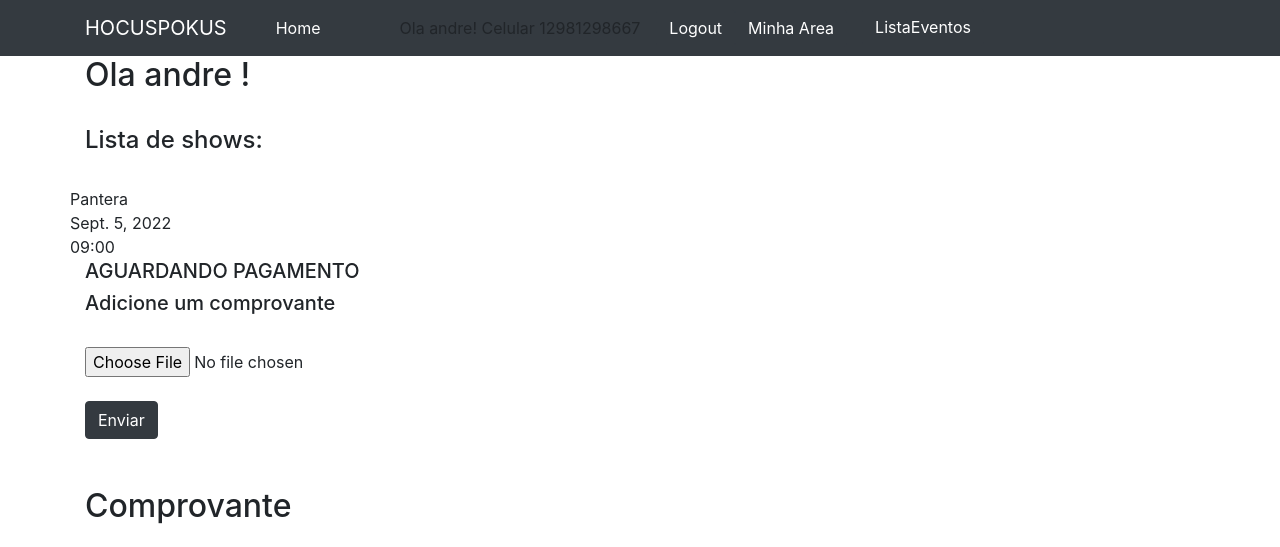
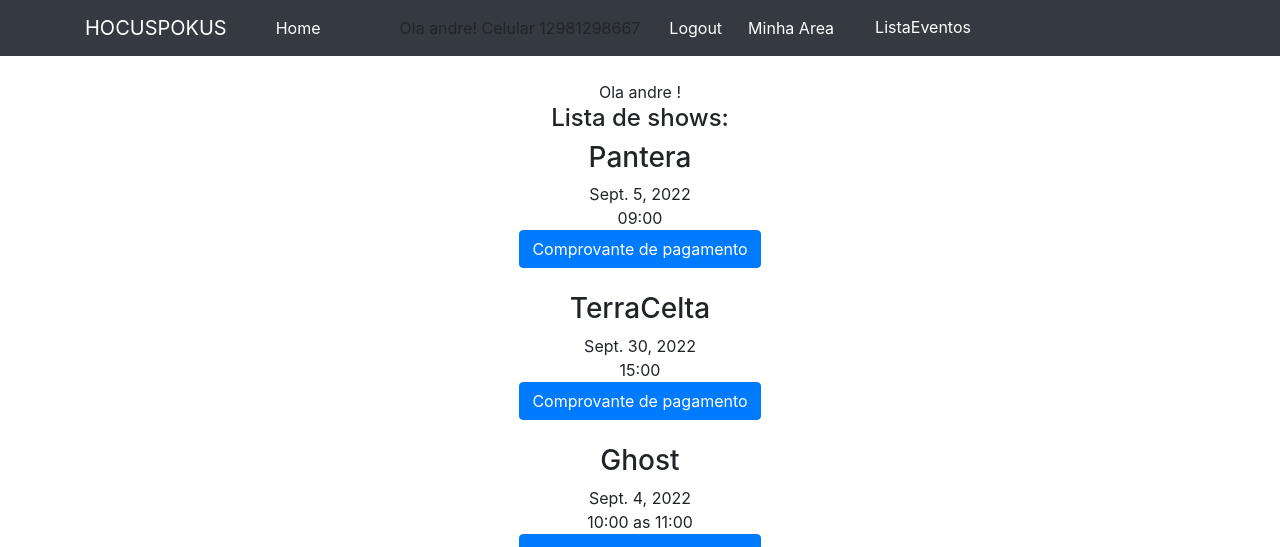
Before and after one commit to andregeraseev/hocusf, a Django app: page /dashboard in a window 1280 px wide. Shown: the top 547 px of the page. Run offline with Django 4.2, Linux system fonts and the light colour scheme; a user stored in the database is signed in; data comes from the database, SQL or seed files in the repository; both versions use the stored data as it was after the commit; some libraries are stand-ins or nearby versions.

Commit message:
comprovante finaliznando modal

```diff
--- a/templates/base.html
+++ b/templates/base.html
@@ -30,7 +30,7 @@
   <div class="collapse navbar-collapse row" id="navbarSupportedContent">
     <ul class="navbar-nav mr-auto ">
       <li class="nav-item active ">
-        <a class="nav-link align-items-center px-md-5" href="http://127.0.0.1:8000/">Home <span class="sr-only">(current)</span></a>
+        <a class="nav-link align-items-center px-md-5" href="{% url 'home' %}">Home <span class="sr-only">(current)</span></a>
       </li>
         {% if user.is_authenticated %}
         <div class="container align-items-center">
--- a/templates/dashboard.html
+++ b/templates/dashboard.html
@@ -3,32 +3,50 @@
 
 {% block content %}
 <body>
-<div class="container">
+
+<div class="container mt-4 text-center"
     <h2> Ola {{ user.username }} ! </h2><br>
 <!--{{ request.user.usuario.cpf }}<br>-->
-    <h4>Lista de shows:</h4> <br>
-    </div>
+    <h4>Lista de shows:</h4>
+
 {% for evento in eventos %}
 
-
-<div class="container">
-    <div class="row">
-{{ evento }}<br>
+<h3>{{ evento }}</h3>
 {{ evento.data_do_show }}<br>
 {{ evento.horario_do_show }}<br>
-</div>
+
+<!-- Button trigger modal -->
+<button type="button" class="btn btn-primary mb-4" data-toggle="modal" data-target="#{{ evento }}">
+  Comprovante de pagamento
+</button>
+    <br>
+
+{% endfor %}
+
+{% for evento in eventos %}
+{% for area in evento.lista_reserva_sr.all %}
+
+{% if area.cpf == request.user.usuario.cpf %}
+<!-- Modal -->
+<div class="modal fade" id="{{ evento }}" tabindex="-1" role="dialog" aria-labelledby="{{ evento }}Label" aria-hidden="true">
+  <div class="modal-dialog" role="document">
+    <div class="modal-content">
+      <div class="modal-header">
+        <h5 class="modal-title" id="{{ evento }}Label">{{ evento }}</h5>
+        <button type="button" class="close" data-dismiss="modal" aria-label="Close">
+          <span aria-hidden="true">&times;</span>
+        </button>
+      </div>
+      <div class="modal-body ">
 
 
 
-{% for area in evento.lista_reserva_sr.all %}
-{% if area.cpf == request.user.usuario.cpf %}
-
-{% if area.pagamento %} <h5 >STATUS: PAGO</h5> {% else %}<h5 > AGUARDANDO PAGAMENTO </h5>{% endif %}
+{% if area.pagamento %} <h6 >STATUS: PAGO</h6> {% else %}<h6> AGUARDANDO CONFIRMAÇÂO </h6>{% endif %}
 
 
+<div class="container ">
 
-
-        <div class="row-6">
+        <div class="text center">
           <!--Simple Form-->
           <h5 >Adicione um comprovante</h5><br>
           <form method="post" enctype="multipart/form-data">
@@ -36,17 +54,16 @@
                 <input type="hidden" name="id" value="{{ area.id }}">
                 <input type="file" name="imagem" accept="image/*">
                 <br>
+
                 <button class="btn btn-dark my-4" type="submit">Enviar</button>
           </form>
-        </div>
 
 
-        <div class="row-6">
           <!--See Image Uploaded-->
           <h2 class="my-4">Comprovante</h2>
 
             {% if area.comprovante %}
-            <div class="col-lg-4 col-md-6 col-sm-12 pb-4">
+            <div class="col-lg-4 col-md-6 col-sm-12 pb-4 ">
               <img src="{{ area.comprovante.url }}" class="img-fluid">
               <br>
               <a class="btn btn-dark my-4" href="/">Pagina Inicial</a>
@@ -54,20 +71,20 @@
             <p>Sem comprovante.</p>
             {% endif %}
           </div>
+            {% endif %}
+        </div>
+     </div>
+    </div>
+  </div>
+</div>
 
 
 
-{% endif %}
-{% endfor %}<br>
 
-<!--{% for pix in nome %}<br>-->
 
-<!--{{ pix }} {{ pix.pagamento}} {{ pix.comprovante }}<br>-->
-
-<!--{% endfor %}-->
+</div>
+    {% endfor %}
 {% endfor %}
+</div>
 {% endblock %}
-</div>
-</div>
-</div>
 </body>
```
Also changed, not shown: templates/lista.html (+68 -6 lines), db.sqlite3, media/foto3.jpg (deleted), media/foto3_CjvwZjR.jpg (deleted), media/foto5.jpg (deleted), media/foto5_U1W2BBr.jpg (deleted).
